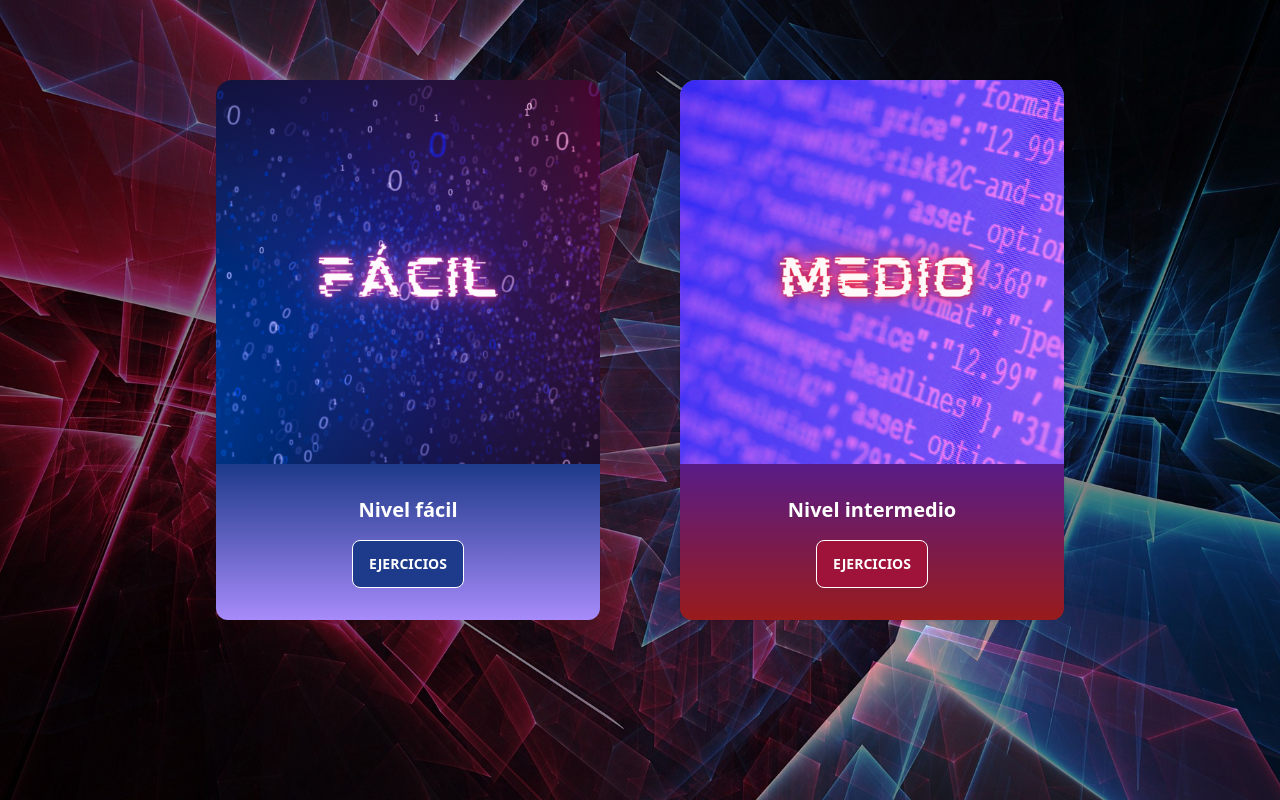
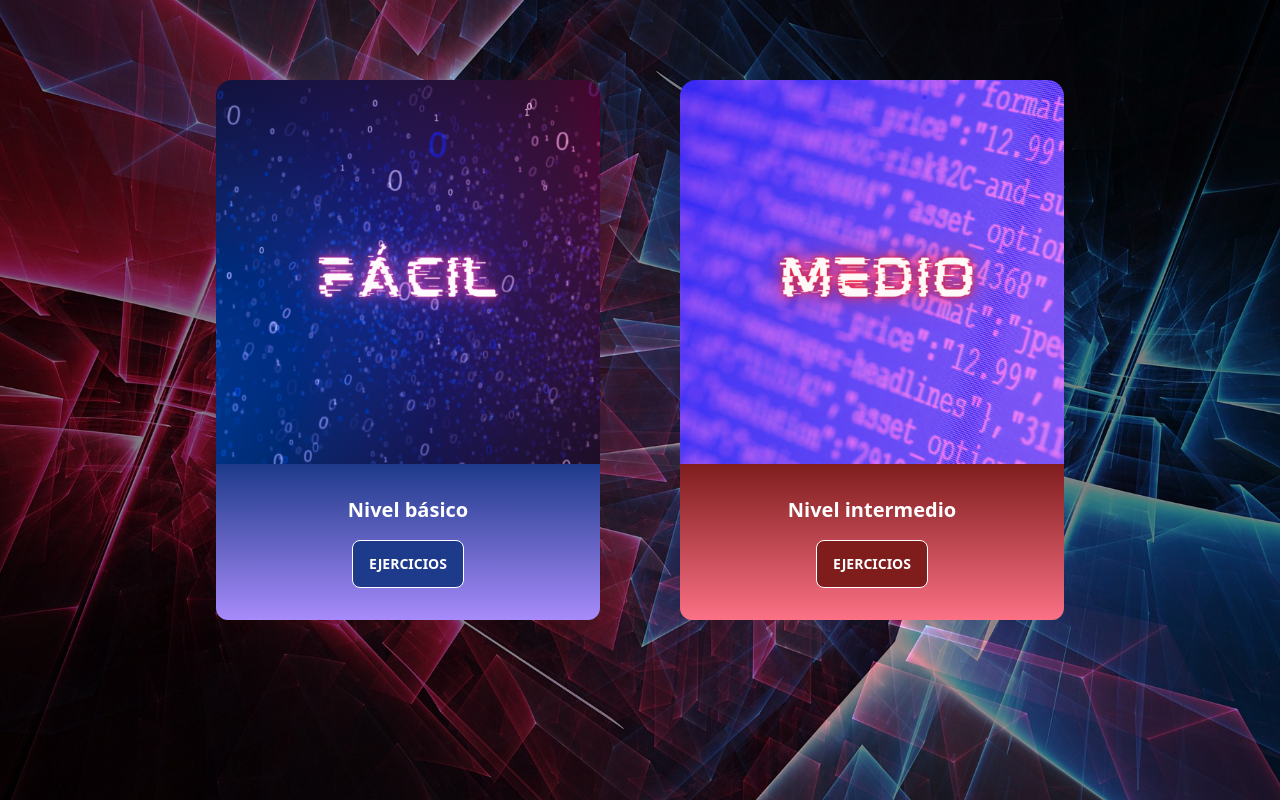
Before and after one commit to mariamira6/base-vue, a Vue app: page / in a window 1280 px wide. Built offline with nearby package versions, Linux system fonts and the light colour scheme.

Commit message:
Completada sección de Problema Básicos
-Creado problema de Mayor-menor, Vocales-Consonantes y Transformador de Temperatura.

```diff
--- /dev/null
+++ b/src/components/Card.vue
@@ -0,0 +1,23 @@
+<template>
+  <div class="card w-96 flex justify-center my-20 hover:scale-110 hover:ease-linear transition 3s">
+    <figure><img :src="img" alt="Nivel fácil" /></figure>
+    <div :class="property">
+      <h2 class="card-title text-white">{{ name }}</h2>
+      <div class="card-actions justify-center">
+        <router-link to="/basics"><button :class="btn">Ejercicios</button></router-link>
+      </div>
+    </div>
+  </div>
+</template>
+
+<script>
+export default {
+  name: "Card",
+  props: {
+    name: { type: String },
+    img: { type: String },
+    property: { type: String },
+    btn: { type: String }
+  }
+}
+</script>
--- a/src/views/Basics.vue
+++ b/src/views/Basics.vue
@@ -4,11 +4,13 @@
     <div class="flex justify-center items-center mt-5">
       <div class="dropdown dropdown-hover">
         <label tabindex="0" class="btn bg-sky-500 text-white hover:bg-sky-800 m-1">Elige uno de los ejercicios</label>
-        <ul tabindex="0" class="dropdown-content menu p-2 shadow bg-sky-500 text-white rounded-box w-52">
+        <ul tabindex="0" class="dropdown-content menu p-2 shadow bg-sky-500 text-white rounded-box w-64">
           <li><span @click="showWord" class="hover:bg-sky-800">Palíndromos</span></li>
           <li><span @click="showSeconds" class="hover:bg-sky-800">Minutos-segundos</span></li>
           <li><span @click="showRandomNumber" class="hover:bg-sky-800">Número aleatorio</span></li>
-          <li><span class="hover:bg-sky-800">Número de teléfono</span></li>
+          <li><span @click="convertTemp" class="hover:bg-sky-800">Convertir temperatura</span></li>
+          <li><span @click="showNumbers" class="hover:bg-sky-800">Mayor-menor</span></li>
+          <li><span @click="howMany" class="hover:bg-sky-800">Vocales-consonantes (Básico)</span></li>
         </ul>
       </div>
     </div>
@@ -31,18 +33,6 @@ export default {
           hover: "hover:text-blue-300"
         }
       ]
-      // exercises: [
-      //   {
-      //     first: "Palíndromos",
-      //     second: "Minutos-segundos",
-      //     third: "Número aleatorio",
-      //     fourth: "x",
-      //     clickFirst: "showWord",
-      //     clickSecond: "showSeconds",
-      //     clickThird: "showRandomNumber",
-      //     clickFourth: "showRandomNumber"
-      //   }
-      // ]
     }
   },
 
@@ -114,6 +104,74 @@ export default {
       input.addEventListener("keydown", this.validarEntero);
     },
 
+    convertTemp() {
+      this.resetPage();
+      const $select = document.querySelector('#content');
+      const $div = document.createElement('div');
+      $div.innerHTML = `<div class="flex flex-col justify-center items-center my-20 gap-6">
+                        <p class="text-xl text-white font-bold">Introduce un número e indica si quieres transformarlo de ºC  a Fahrenheit o viceversa.</p>
+                        <input id="inp" type="text" placeholder="Introduce un número" class="input input-bordered input-info w-full max-w-xs" />
+                        <div class="flex flex-row gap-2">
+                        <button id="celsius" class="bg-sky-200 rounded-lg p-2 text-black">Transformar a ºC</button>
+                        <button id="fahrenheit" class="bg-sky-200 rounded-lg p-2 text-black">Transformar a ºF</button>
+                        </div>
+                          </div>`
+      $select.appendChild($div);
+      const btnC = document.querySelector("#celsius");
+      btnC.addEventListener("click", () => {
+        this.toCelsius(inp.value)
+      });
+
+      const btnF = document.querySelector("#fahrenheit")
+      btnF.addEventListener("click", () => {
+        this.toFahrenheit(inp.value)
+      });
+
+      const input = document.querySelector('#inp');
+      input.addEventListener("keydown", this.validarNums);
+    },
+
+    showNumbers() {
+      this.resetPage();
+      const $select = document.querySelector('#content');
+      const $div = document.createElement('div');
+      $div.innerHTML = `<div class="flex flex-col justify-center items-center my-20 gap-6">
+                        <p class="text-xl text-white font-bold">Introduce una serie de números y te diré cuál es el menor y el mayor.</p>
+                        <input id="inp" type="text" placeholder="Introduce una serie de números" class="input input-bordered input-info w-full max-w-xs" />
+                        <div class="flex flex-row gap-2">
+                        <button id="btn" class="bg-sky-200 rounded-lg p-2 text-black">Aceptar</button>
+                        </div>
+                          </div>`
+      $select.appendChild($div);
+      const btnShow = document.querySelector("#btn");
+      btnShow.addEventListener("click", () => {
+        this.returnNumbers(inp.value)
+      });
+    },
+
+    howMany() {
+      this.resetPage();
+      const $select = document.querySelector('#content');
+
+      const $div = document.createElement('div');
+      $div.innerHTML = `<div class="flex flex-col justify-center items-center my-20 gap-6">
+                        <p class="text-xl text-white font-bold">Introduce una palabra o frase para saber cuántas vocales y consonantes tiene.</p>
+                        <p class="text-lg text-white font-bold">Utiliza sólo letras sin caracteres especiales (tildes, signos, etc.)</p>
+                        <input id="inp" type="text" placeholder="Introduce una palabra" class="input input-bordered input-info w-full max-w-xs" />
+                        <div class="flex flex-row gap-2">
+                        <button id="btn" class="bg-sky-200 rounded-lg p-2 text-black">Aceptar</button>
+                        </div>
+                          </div>`
+      $select.appendChild($div);
+      const btnShow = document.querySelector("#btn");
+      btnShow.addEventListener("click", () => {
+        this.letsCount(inp.value);
+      });
+
+      const input = document.querySelector('#inp');
+      input.addEventListener("keydown", this.validarLetras);
+    },
+
     palinDromo(word) {
       let reves = "";
       let res = false;
@@ -133,6 +191,51 @@ export default {
       let res = Math.floor(Math.random() * number + 1);
       respBack("Y el número es...", `¡¡${res}!!`, "success", "Probar otra vez")
       return res;
+    },
+
+    toFahrenheit(num) {
+      let finalTemp = (num * 9 / 5) + 32 + "ºF";
+      respBack("¡Temperatura transformada!", `${num} ºC = ${finalTemp}`, "success", "Aceptar")
+      return finalTemp;
+    },
+
+    toCelsius(num) {
+      let finalTemp = (num - 32) * 5 / 9 + "ºC";
+      respBack("¡Temperatura transformada!", `${num} ºF = ${finalTemp}`, "success", "Aceptar")
+      return finalTemp;
+    },
+
+    returnNumbers(num) {
+      let numFinal = num.split(",").map(n => n.trim());
+      let max = numFinal[0];
+      let min = numFinal[0];
+      for (let i = 0; i < numFinal.length; i++) {
+        if (max < numFinal[i]) {
+          max = numFinal[i];
+        }
+        if (min > numFinal[i]) {
+          min = numFinal[i];
+        }
+      }
+      respBack(`Has introducido ${num} y...`, `¡Tachán! ${min} es el número más pequeño y ${max} el más grande`, "success", "Aceptar")
+      return { max, min };
+    },
+
+    letsCount(phrase) {
+      let aux = phrase.toLowerCase();
+      let vocals = 0;
+      let consonants = 0;
+      for (let j = 0; j < aux.length; j++) {
+        if (aux[j] == "a" || aux[j] == "e" || aux[j] == "i" || aux[j] == "o" || aux[j] == "u") {
+          vocals = vocals + 1;
+        } else {
+          if (aux[j] !== " ") {
+            consonants = consonants + 1;
+          }
+        }
+      }
+      respBack(`"${phrase}" tiene...`, `Vocales: ${vocals}. Consonantes: ${consonants}.`, "success", "Aceptar")
+      return { vocals, consonants }
     },
 
     validarEntero(event) {
@@ -155,6 +258,18 @@ export default {
       }
     },
 
+    validarNums(event) {
+      const teclaPresionada = event.key;
+      const esNum = /^\d+(\.\d+)?$/.test(teclaPresionada) || /^\d+(\,\d+)?$/.test(teclaPresionada);
+      const esBorrar = (teclaPresionada === 'Backspace') || (teclaPresionada === 'Delete');
+
+      if (!esNum && !esBorrar) {
+        if (!esNum && !esBorrar) {
+          event.preventDefault();
+        }
+      }
+    },
+
     resetPage() {
       document.querySelector("#content").innerHTML = "";
     }
--- a/src/views/Home.vue
+++ b/src/views/Home.vue
@@ -1,37 +1,36 @@
 <template>
   <div class="bg-[url('/./assets/img/bg1.jpg')] w-full min-h-screen bg-cover bg-bottom m-0 p-0">
     <div class="flex justify-center items-center gap-20">
-      <div class="card w-96 flex justify-center my-20">
-        <figure><img src="/./assets/img/facil.png" alt="Nivel fácil" /></figure>
-        <div
-          class="card-body justify-center items-center gap-4 bg-gradient-to-b from-blue-900 to-violet-400 rounded-b-xl">
-          <h2 class="card-title text-white">Nivel fácil</h2>
-          <div class="card-actions justify-center">
-            <router-link to="/basics"><button
-                class="btn bg-blue-900 border-white hover:bg-violet-400 hover:border-black hover:text-black">Ejercicios</button></router-link>
-          </div>
-        </div>
-      </div>
-      <div class="flex justify-center items-center">
-        <div class="card w-96 glass flex justify-center my-20">
-          <figure><img src="/./assets/img/medio.png" alt="Nivel medio" /></figure>
-          <div
-            class="card-body justify-center items-center gap-4 bg-gradient-to-b from-purple-900 to-red-800 rounded-b-xl">
-            <h2 class="card-title text-white">Nivel intermedio</h2>
-            <div class="card-actions justify-center">
-              <router-link to="/medium"><button
-                  class="btn bg-rose-800 border-white hover:bg-rose-400 hover:border-black hover:text-black">Ejercicios</button></router-link>
-            </div>
-          </div>
-        </div>
-      </div>
+      <Card v-for="item in level" :key="item" :name="item.name" :img="item.img" :property="item.property"
+        :btn="item.btn" />
     </div>
   </div>
 </template>
 
 <script>
+import Card from '../components/Card.vue';
 export default {
-  name: "Home"
+  name: "Home",
+  components: { Card },
+  data() {
+    return {
+      level: [
+        {
+          name: "Nivel básico",
+          img: "/./assets/img/facil.png",
+          property: "card-body justify-center items-center gap-4 bg-gradient-to-b from-blue-900 to-violet-400 rounded-b-xl",
+          btn: "btn bg-blue-900 border-white hover:bg-violet-400 hover:border-black hover:text-black"
+        },
+        {
+          name: "Nivel intermedio",
+          img: "/./assets/img/medio.png",
+          property: "card-body justify-center items-center gap-4 bg-gradient-to-b from-red-900 to-rose-400 rounded-b-xl",
+          btn: "btn bg-red-900 border-white hover:bg-rose-400 hover:border-black hover:text-black"
+        }
+      ]
+
+    }
+  }
 }
 </script>
 
--- a/src/views/Medium.vue
+++ b/src/views/Medium.vue
@@ -1,5 +1,5 @@
 <template>
-  <div class="bg-[url('/./assets/img/bg8.jpg')] w-full min-h-screen m-0 p-0">
+  <div class="bg-[url('/./assets/img/bg12.jpg')] w-full min-h-screen m-0 p-0">
     <Breadcrumbs v-for="item in bc" :key="item" :name="item.name" :hover="item.hover" />
     <Dropdown v-for="item in exercises" :key="item" :first="item.first" :second="item.second" :third="item.third"
       :fourth="item.fourth" />
```
